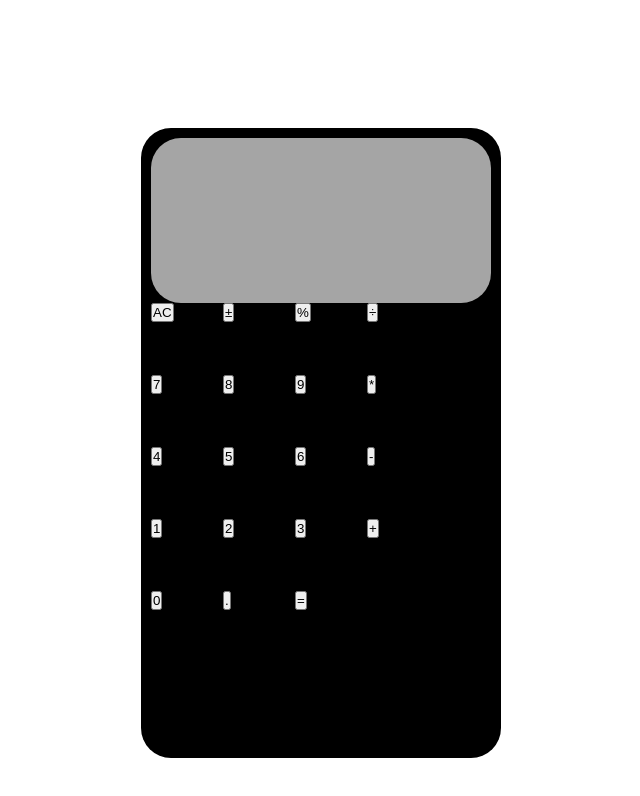
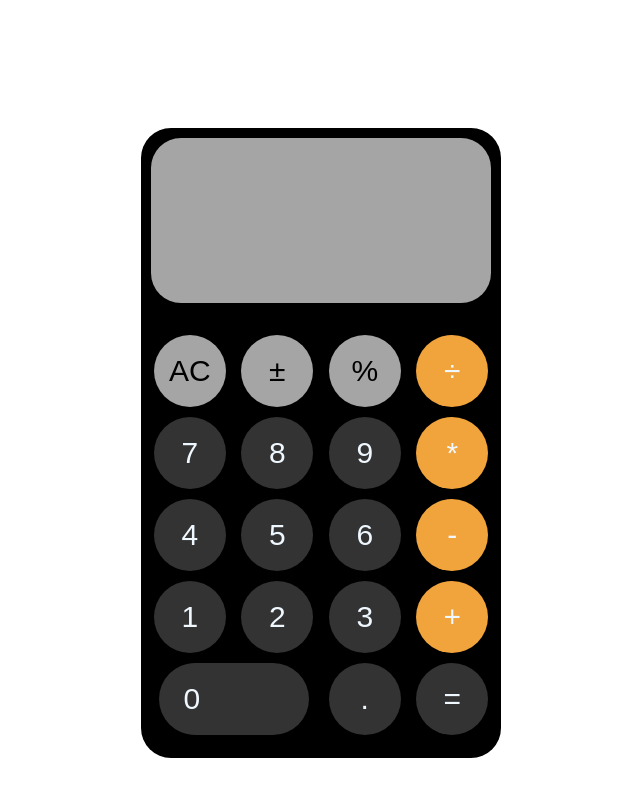
Before and after one commit to Gamzeysr/ios-Calculator, a plain HTML site: page index.html in a window 1280 px wide. Shown: the whole page, without its empty margins (319-959 px from the left). Drawn offline with Linux system fonts and the light colour scheme.

Commit message:
calculator created

```diff
--- a/style.css
+++ b/style.css
@@ -21,6 +21,7 @@ body {
     font-size: 50px;
     padding: 20px;
     overflow: hidden;
+    margin-bottom: 2rem;
 }
 
 .container {
@@ -31,11 +32,58 @@ body {
     padding: 10px;
     border-radius: 30px;
 
+}
+
+.button {
+    /*! burada dısarıdaki tuslara hükmediyorum  */
+    display: grid;
+    grid-template-columns: repeat(4, 1fr);
+    grid-template-rows: 72px 72px 72px 72px 72px;
+    color: var(--tuscolor);
+    gap: 10px;
+    margin-bottom: 0.5rem;
+    justify-content: center;
+    text-align: center;
+}
+
+.btn button {
+    /* border: solid 2px red; */
+    background-color: var(--tusbcgsayi);
+    border: none;
+    color: aliceblue;
+    width: 72px;
+    height: 72px;
+    border-radius: 50%;
+    font-size: 30px;
 
 }
 
-.button {
-    display: grid;
-    grid-template-columns: 72px 72px 72px 72px;
-    grid-template-rows: 72px 72px 72px 72px 72px;
+.btn button :hover {
+    opacity: 0.5;
+    cursor: pointer;
 }
+
+.row1-1 button,
+.row1-2 button,
+.row1-3 button {
+    background-color: var(--tusbcgop);
+    color: var(--siyah);
+}
+
+.row1-4 button,
+.row2-4 button,
+.row3-4 button,
+.row4-4 button {
+    background-color: var(--tusbcgsari);
+}
+
+.button .row5-1 {
+    grid-area: 5 / 1 /6 /3;
+}
+
+.button .row5-1 button {
+    width: 150px;
+    border-radius: 36px;
+    text-align: left;
+    padding-left: 25px;
+}
```
